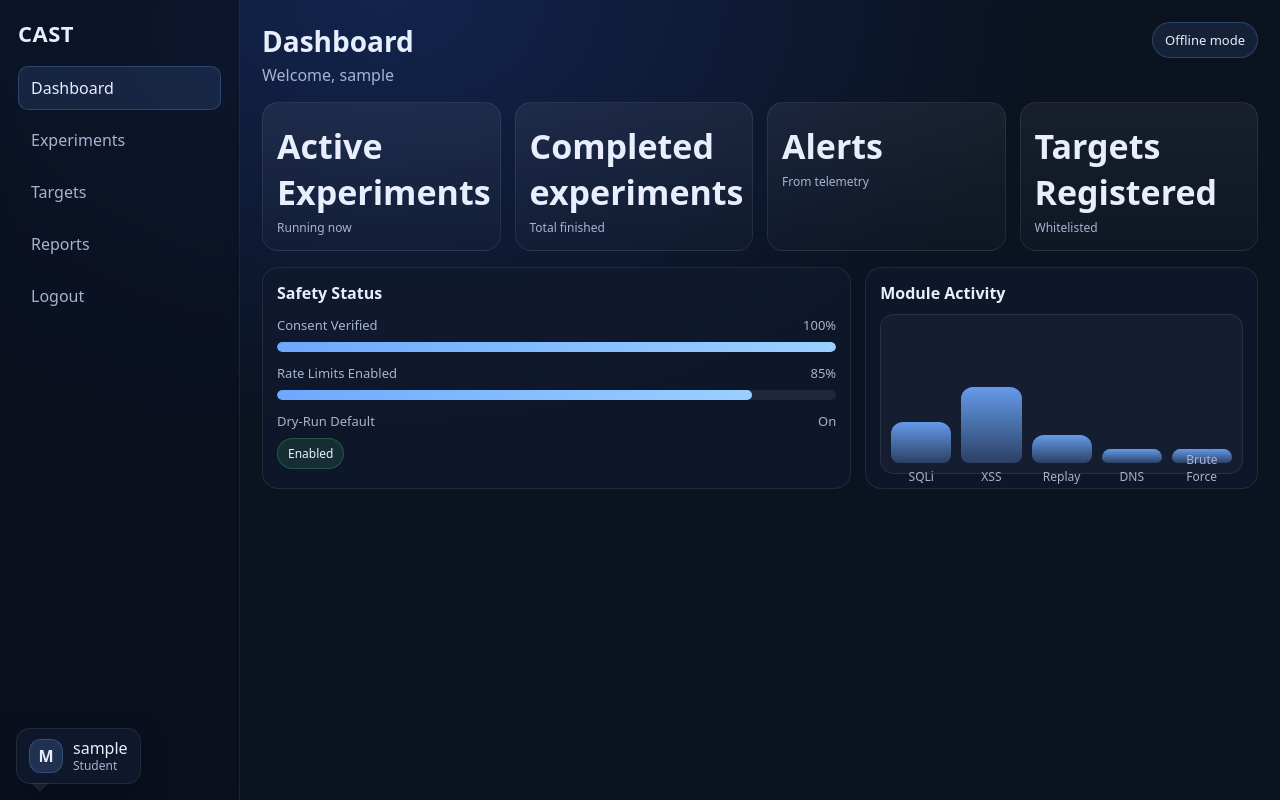
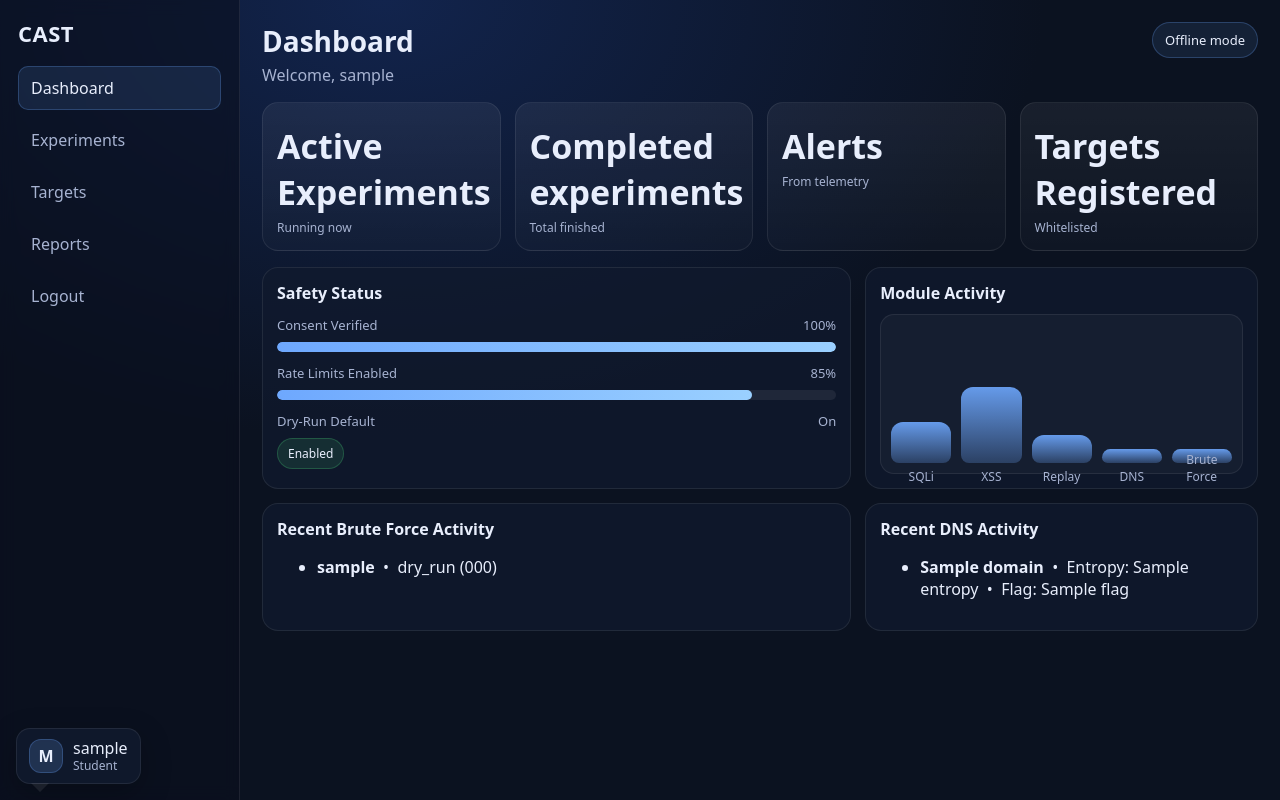
Before and after one commit to jestrada27/CAST---Cyber-Attack-Simulation-Toolkit, a Flask app: template templates/maindashboard.html in a window 1280 px wide. Run offline with Flask 3, Linux system fonts and the light colour scheme; the template is opened without the code that fills it: most values are stand-ins (such as "Sample title", 1, 10 or a date in 2020).

Commit message:
Completed DNS tunneling (frequency + entropy) and dashboard updates

```diff
--- a/app.py
+++ b/app.py
@@ -3,6 +3,8 @@ from pymongo import MongoClient
 import os
 import bcrypt
 from dotenv import load_dotenv
+import math  # ADDED
+
 load_dotenv()
 
 connection = os.getenv('MONGODB_URI')
@@ -12,10 +14,15 @@ dbclient = MongoClient(connection, tlsAllowInvalidCertificates=True)
 database_name = dbclient["CAST"]
 collection_users = database_name["users"]
 
+# added collections
+collection_dns = database_name["dns_logs"]
+collection_bruteforce = database_name["bruteforce_telemetry"]
+
 app = Flask(__name__)
 app.secret_key = os.getenv('SECRETKEY')
 
-#createaccount
+
+#create account
 
 @app.route('/createaccount', methods=['GET', 'POST'])
 def create_account():
@@ -26,7 +33,7 @@ def create_account():
         confirm_pw = request.form['confirm_pw']
 
         if password != confirm_pw:
-            flash('Password not the same', 'danger' )
+            flash('Password not the same', 'danger')
             return redirect('/createaccount')
 
         if collection_users.find_one({"username": username}):
@@ -46,12 +53,12 @@ def create_account():
         })
 
         flash('Account successfully created', 'success')
-
         return redirect('/')
 
     return render_template('createaccount.html')
 
-#userlogin
+
+#user login-
 
 @app.route('/', methods=['GET', 'POST'])
 def user_login():
@@ -59,7 +66,6 @@ def user_login():
         username = request.form['username']
         password = request.form['password']
 
-        #user = collection_users.find_one({"username": username, "password": password})
         user = collection_users.find_one({"username": username})
 
         if user:
@@ -76,7 +82,10 @@ def user_login():
 
     return render_template('login.html')
 
-#maindashboard
+
+
+# main-dashboard
+
 
 @app.route('/main_dashboard')
 def main_dashboard():
@@ -86,9 +95,83 @@ def main_dashboard():
         return redirect(url_for('user_login'))
 
     username = session["user"]
-    return render_template('maindashboard.html', username=username)
 
-#logout
+    # ADDED: Fetch recent brute force and DNS logs
+    recent_bruteforce = list(collection_bruteforce.find().sort("_id", -1).limit(5))
+    recent_dns = list(collection_dns.find().sort("_id", -1).limit(5))
+
+    return render_template(
+        'maindashboard.html',
+        username=username,
+        recent_bruteforce=recent_bruteforce,
+        recent_dns=recent_dns
+    )
+
+
+
+# DNS TUNNELING
+
+
+def calculate_entropy(text):
+    if not text:
+        return 0
+
+    freq = {}
+    for c in text:
+        freq[c] = freq.get(c, 0) + 1
+
+    entropy = 0
+    length = len(text)
+
+    for c in freq:
+        p = freq[c] / length
+        entropy += -p * math.log2(p)
+
+    return entropy
+
+
+@app.route('/dns_test', methods=['GET', 'POST'])
+def dns_test():
+
+    if "user" not in session:
+        flash("Please log in first.", "danger")
+        return redirect(url_for('user_login'))
+
+    if request.method == 'POST':
+        domain = request.form['domain']
+
+        threshold_frequency = 5
+        threshold_entropy = 3.5
+
+        count = collection_dns.count_documents({"domain": domain})
+
+        subdomain = domain.split(".")[0]
+        entropy_value = calculate_entropy(subdomain)
+
+        flag = "normal"
+
+        if count >= threshold_frequency:
+            flag = "high_frequency"
+
+        if entropy_value >= threshold_entropy:
+            flag = "high_entropy"
+
+        result = {
+            "domain": domain,
+            "entropy": round(entropy_value, 2),
+            "count": count + 1,
+            "flag": flag
+        }
+
+        collection_dns.insert_one(result)
+
+        return render_template("dns_result.html", result=result)
+
+    return render_template("dns_test.html")
+
+
+
+# logout
 
 @app.route('/logout')
 def logout():
@@ -99,12 +182,3 @@ def logout():
 
 if __name__ == '__main__':
     app.run(debug=True)
-
-# username = input("Enter user: ")
-# password = input("Enter password: ")
-# user = collection_users.find_one({"username": username, "password": password})
-
-# print("Correct")
-
-# @app.route('/main_dashboard')
-# def main_dashboard():
--- a/templates/maindashboard.html
+++ b/templates/maindashboard.html
@@ -84,6 +84,47 @@
             <div class="barcol" style="--h: 10%"><span>DNS</span></div>
             <div class="barcol" style="--h: 10%"><span>Brute Force</span></div>
           </div>
+        </div>
+
+        <!-- ADDED: Recent Brute Force Activity -->
+        <div class="panel">
+          <h2>Recent Brute Force Activity</h2>
+          {% if recent_bruteforce %}
+            <ul class="simple-list">
+              {% for item in recent_bruteforce %}
+                <li>
+                  <strong>{{ item.username or 'unknown' }}</strong>
+                  &nbsp;•&nbsp;
+                  {{ item.status or 'n/a' }}
+                  {% if item.http_code %} ({{ item.http_code }}){% endif %}
+                </li>
+              {% endfor %}
+            </ul>
+          {% else %}
+            <p class="muted">No brute force attempts yet.</p>
+          {% endif %}
+        </div>
+
+        <!-- ADDED: Recent DNS Activity -->
+        <div class="panel">
+          <h2>Recent DNS Activity</h2>
+          {% if recent_dns %}
+            <ul class="simple-list">
+              {% for item in recent_dns %}
+                <li>
+                  <strong>{{ item.domain or '—' }}</strong>
+                  &nbsp;•&nbsp;
+                  Entropy: {{ item.entropy or '0' }}
+                  &nbsp;•&nbsp;
+                  Flag: {{ item.flag or 'normal' }}
+                </li>
+              {% endfor %}
+            </ul>
+          {% else %}
+            <p class="muted">No DNS logs yet.</p>
+          {% endif %}
+        </div>
+
       </section>
     </main>
   <a class="user-notch" href="/profile" aria-label="Open profile">
```
Also changed, not shown: templates/dns_result.html (added, +22 -0 lines), templates/dns_test.html (added, +21 -0 lines).
